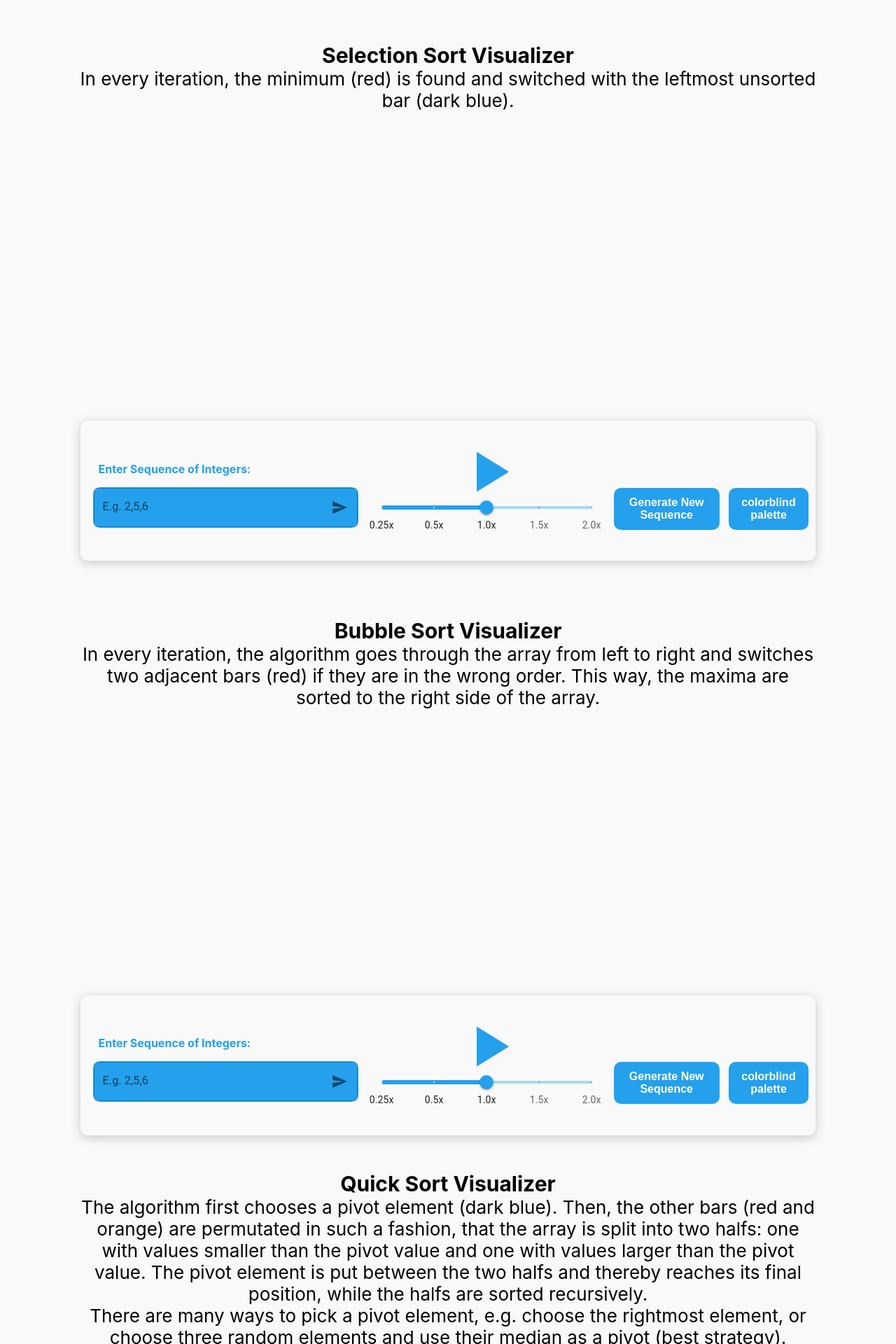
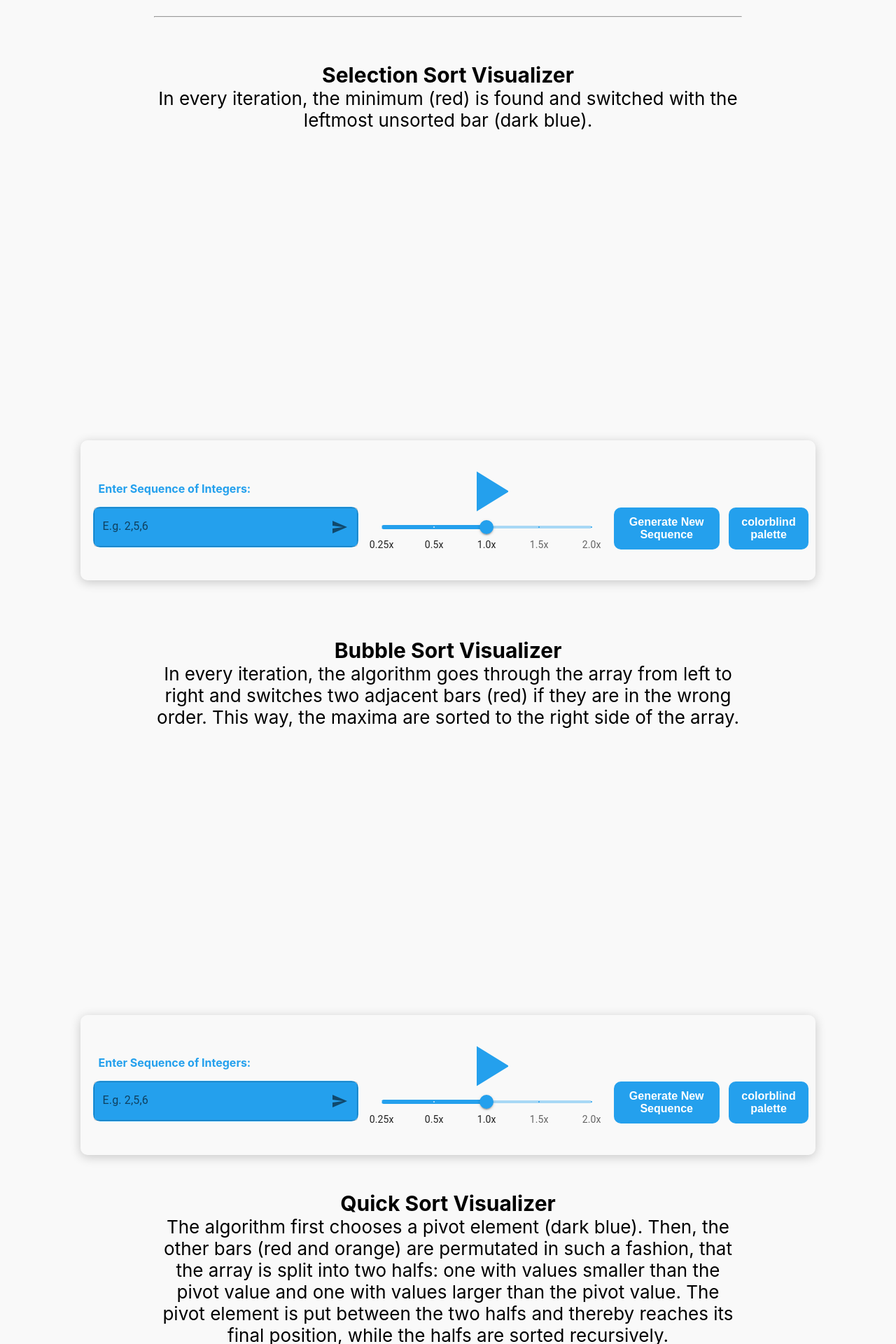
Before and after one commit to FlorianSp2000/visualization-of-sorting-algorithms, a React (Create React App) app: page / in a window 1280 px wide. Shown: the part 1340-3260 px from the top of the page at 70% size. Built offline with nearby package versions, Linux system fonts and the light colour scheme.

Commit message:
Change width of text

```diff
--- a/src/App.js
+++ b/src/App.js
@@ -17,6 +17,7 @@ function App() {
         </h1>
         <br></br>
         <Intro />
+        <div style={{width: '80%'}}><hr></hr></div>
         <br></br>
           <Selectionsort>
 
--- a/src/Bubblesort.js
+++ b/src/Bubblesort.js
@@ -277,7 +277,9 @@ function disable()
     return (
       <>
         <section className="bubblesort-head">Bubble Sort Visualizer</section>
+        <div style={{width: '80%'}}>
         In every iteration, the algorithm goes through the array from left to right and switches two adjacent bars (red) if they are in the wrong order. This way, the maxima are sorted to the right side of the array.
+        </div>
           <section className="bubblesort-data-container"></section>
         <div className="sorting-toolbar">
           <SequenceInputButton processInputSequence={processInputSequence} resetSortingStatus={setSortingIsActive} sortingIsActive={sortingIsActive} togglePauseButton={togglePauseButton}/>
--- a/src/GeneralStats.js
+++ b/src/GeneralStats.js
@@ -4,7 +4,7 @@ import SmallMultiples from './SmallMultiples';
 
 function GeneralStats(props) {
     return (
-        <div>
+        <div style={{width: '80%'}}>
             <hr></hr>
             General Statistics and Comparisons between different sorting algorithms:
 
--- a/src/Insertionsort.js
+++ b/src/Insertionsort.js
@@ -309,7 +309,10 @@ function disable()
     return (
       <>
         <section className="insertionsort-head">Insertion Sort Visualizer</section>
+        <div style={{width: '80%'}}>
         The algorithm goes through the array left to right and moves every element to the left, as long as its smaller than its left neighbor. This way, there is a sorted sub-array on the left side that grows with every iteration.
+        </div>
+
           <section className="insertionsort-data-container"></section>
         <div className="sorting-toolbar">
           <SequenceInputButton processInputSequence={processInputSequence} resetSortingStatus={setSortingIsActive} sortingIsActive={sortingIsActive} togglePauseButton={togglePauseButton}/>
--- a/src/Mergesort.js
+++ b/src/Mergesort.js
@@ -598,7 +598,10 @@ function disable()
     return (
       <>
         <section className="mergesort-head">Merge Sort Visualizer</section>
+        <div style={{width: '80%'}}>
         The algorithm follows the principle "divide and conquer". The array is divided into two halfs (orange and red) which are sorted recursively. Then, the two sorted halfs are combined again to form the final sorted array.
+        </div>
+
           <section className="mergesort-data-container" id="mergesort-data-container-1"></section>
           <section className="mergesort-data-container" id="mergesort-data-container-2" height="0"></section>
         <div className="sorting-toolbar">
--- a/src/Quicksort.js
+++ b/src/Quicksort.js
@@ -608,8 +608,11 @@ function disable()
     return (
       <>
       <section className="quicksort-head">Quick Sort Visualizer</section>
+      <div style={{width: '80%'}}>
       The algorithm first chooses a pivot element (dark blue). Then, the other bars (red and orange) are permutated in such a fashion, that the array is split into two halfs: one with values smaller than the pivot value and one with values larger than the pivot value. The pivot element is put between the two halfs and thereby reaches its final position, while the halfs are sorted recursively.<br></br>
       There are many ways to pick a pivot element, e.g. choose the rightmost element, or choose three random elements and use their median as a pivot (best strategy).
+      </div>
+
           <section className="quicksort-data-container"></section>
 
       <div className="sorting-toolbar">
--- a/src/Selectionsort.js
+++ b/src/Selectionsort.js
@@ -373,7 +373,9 @@ function disable()
     return (
       <>
         <section className="selectionsort-head">Selection Sort Visualizer</section>
+        <div style={{width: '80%'}}>
         In every iteration, the minimum (red) is found and switched with the leftmost unsorted bar (dark blue).
+        </div>
             <section className="selectionsort-data-container"></section>
 
         <div className="sorting-toolbar">
```
